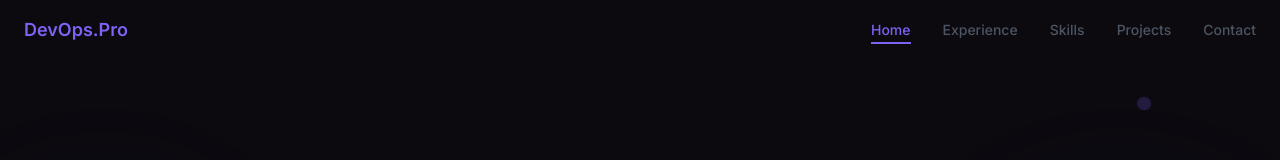
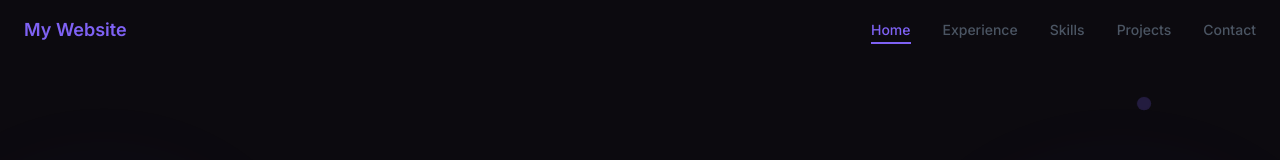
Before and after one commit to MochamadAbdulRouf/Source-Code-My-CV-and-My-Website, a React (Vite) app: page / in a window 1280 px wide. Shown: the top 160 px of the page. Built offline with nearby package versions, Linux system fonts and the light colour scheme.

Commit message:
Refactor website title
Change "DevOps.Pro" text to "My Website".

```diff
--- a/src/components/Footer.tsx
+++ b/src/components/Footer.tsx
@@ -15,7 +15,7 @@ const Footer = () => {
       <div className="max-w-7xl mx-auto px-4 sm:px-6">
         <div className="flex flex-col md:flex-row justify-between items-center">
           <div className="mb-6 md:mb-0">
-            <p className="text-lg font-semibold text-primary">DevOps.Pro</p>
+            <p className="text-lg font-semibold text-primary">My Website</p>
             <p className="text-muted-foreground mt-2">Building scalable infrastructure for the future.</p>
           </div>
 
@@ -53,7 +53,7 @@ const Footer = () => {
 
         <div className="mt-12 pt-8 border-t border-border">
           <p className="text-center text-muted-foreground text-sm">
-            &copy; {new Date().getFullYear()} DevOps Pro. All rights reserved.
+            &copy; {new Date().getFullYear()} My Website. All rights reserved.
           </p>
         </div>
       </div>
--- a/src/components/Header.tsx
+++ b/src/components/Header.tsx
@@ -51,7 +51,7 @@ const Header = () => {
           href="#home"
           className="text-lg font-semibold text-primary transition-all duration-300 hover:opacity-80"
         >
-          DevOps.Pro
+          My Website
         </a>
 
         <nav className="hidden md:flex space-x-8">
--- a/src/pages/Index.tsx
+++ b/src/pages/Index.tsx
@@ -11,7 +11,7 @@ import Footer from '@/components/Footer';
 const Index = () => {
   useEffect(() => {
     // Update document title
-    document.title = 'DevOps Pro | Professional CV';
+    document.title = 'My Website | Professional CV';
 
     // Initialize any scripts or event listeners here
     const handleScroll = () => {
```
